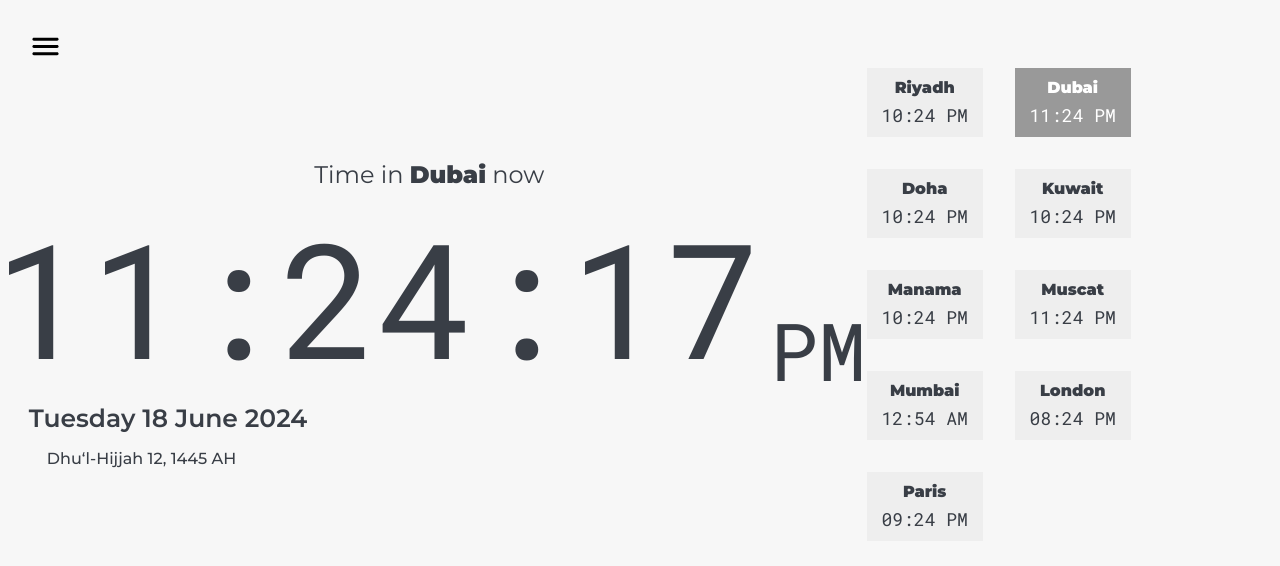
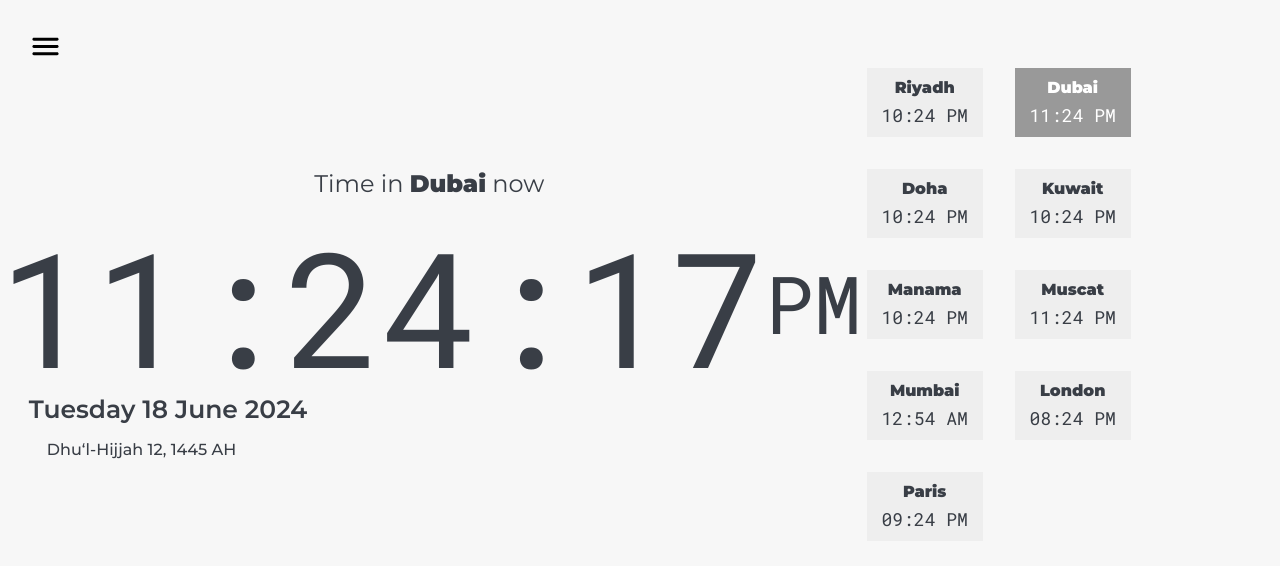
Before and after one commit to balaji1610/time-now, a Next.js app: page / in a window 1280 px wide. Shown: the top 566 px of the page. Built offline with nearby package versions, Linux system fonts and the light colour scheme; no server answers.

Commit message:
UI Changed - 05

```diff
--- a/src/app/TimePage.tsx
+++ b/src/app/TimePage.tsx
@@ -102,8 +102,7 @@ export default function TimePage() {
     },
     hourFormat: {
       fontSize: "5rem",
-      marginTop: "88px",
-      marginLeft: "9px",
+      marginTop: "32px",
     },
     currentCityParentCard: {
       display: "flex",
```
